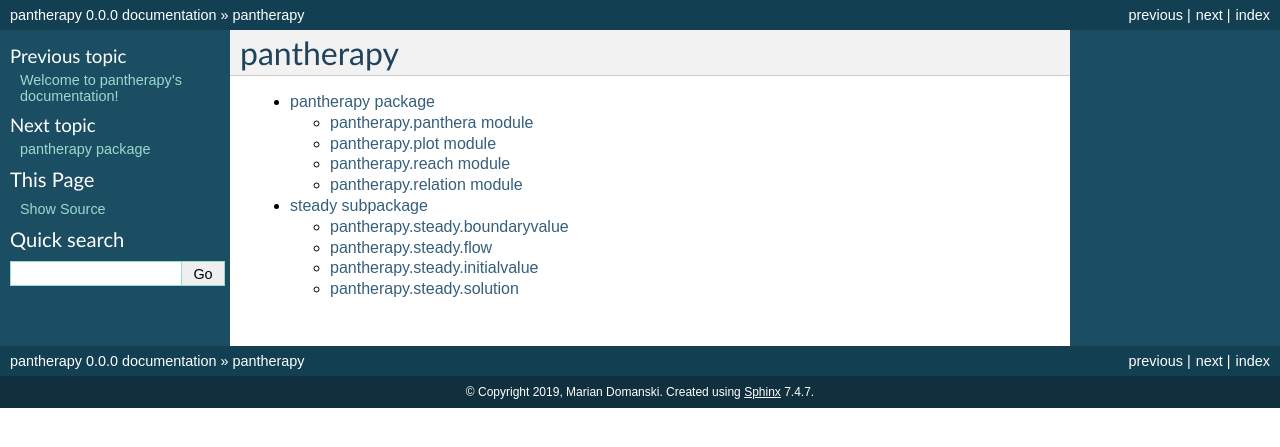
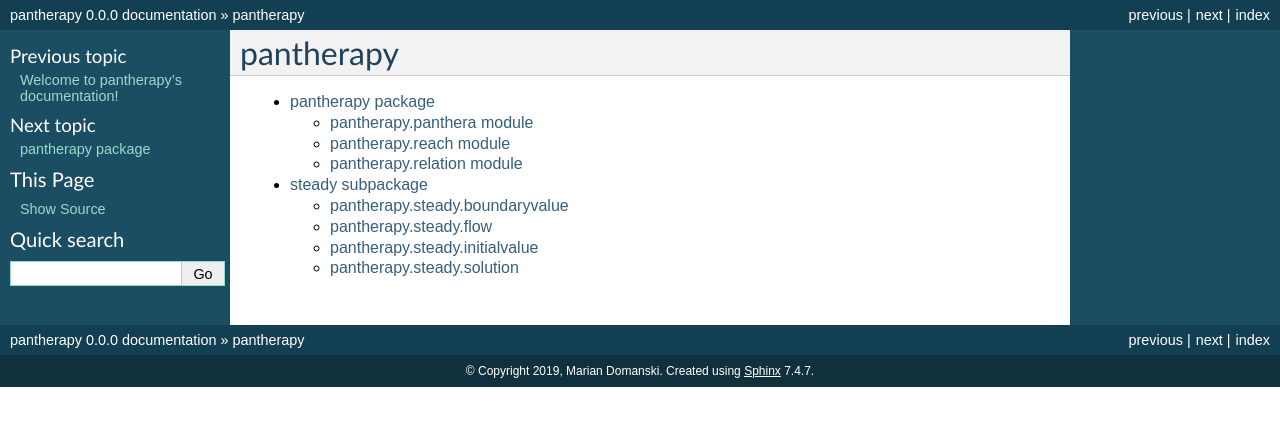
Before and after one commit to mmdski/panthera-undue, a Sphinx documentation site: the page built from docs/modules.rst, in a window 1280 px wide. Shown: the top 447 px of the page. Built offline with Sphinx 7.4.7, drawn with Linux system fonts in a browser that asks for light colours.

Commit message:
update docstrings

```diff
--- a/docs/pantherapy.rst
+++ b/docs/pantherapy.rst
@@ -5,14 +5,6 @@ pantherapy.panthera module
 --------------------------
 
 .. automodule:: pantherapy.panthera
-    :members:
-    :undoc-members:
-    :show-inheritance:
-
-pantherapy.plot module
-----------------------
-
-.. automodule:: pantherapy.plot
     :members:
     :undoc-members:
     :show-inheritance:
```
Also changed, not shown: 2 other files.
